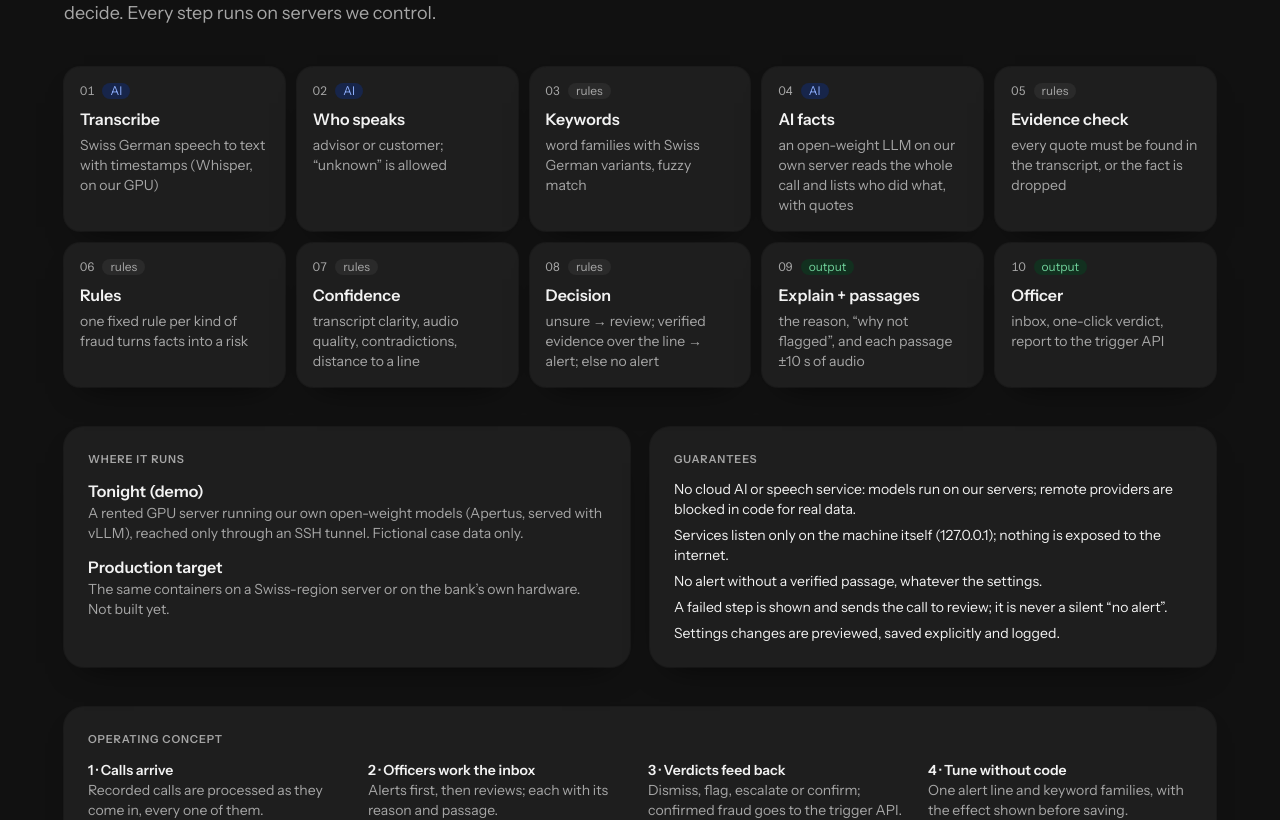
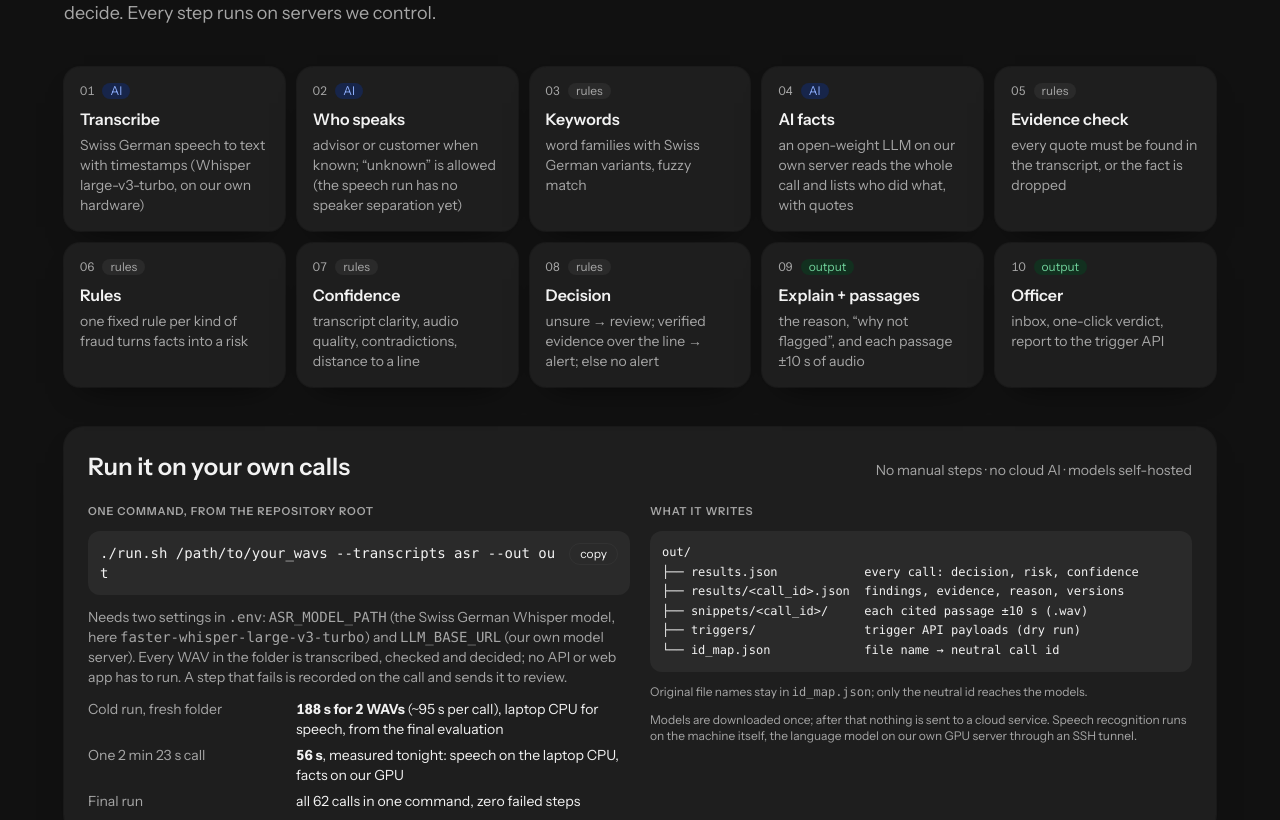
Before and after one commit to CPD9/sentinel, a Next.js app in the folder web/: page /how-it-runs in a window 1280 px wide. Shown: the part 220-1040 px from the top of the page. Built offline with nearby package versions, Linux system fonts and the light colour scheme; no server answers.

Commit message:
feat(web): 'Run it on your own calls' panel: one ./run.sh command, output tree, measured run times, what it needs

```diff
--- a/web/components/overview/how-it-runs.tsx
+++ b/web/components/overview/how-it-runs.tsx
@@ -6,8 +6,8 @@ import { getCall, getCalls } from "@/lib/data";
 import { useAsync } from "@/lib/use-async";
 
 const STEPS: { name: string; what: string; kind: "ai" | "rule" | "out" }[] = [
-  { name: "Transcribe", what: "Swiss German speech to text with timestamps (Whisper, on our GPU)", kind: "ai" },
-  { name: "Who speaks", what: "advisor or customer; “unknown” is allowed", kind: "ai" },
+  { name: "Transcribe", what: "Swiss German speech to text with timestamps (Whisper large-v3-turbo, on our own hardware)", kind: "ai" },
+  { name: "Who speaks", what: "advisor or customer when known; “unknown” is allowed (the speech run has no speaker separation yet)", kind: "ai" },
   { name: "Keywords", what: "word families with Swiss German variants, fuzzy match", kind: "rule" },
   { name: "AI facts", what: "an open-weight LLM on our own server reads the whole call and lists who did what, with quotes", kind: "ai" },
   { name: "Evidence check", what: "every quote must be found in the transcript, or the fact is dropped", kind: "rule" },
@@ -46,6 +46,8 @@ export function HowItRuns() {
           ))}
         </ol>
       </section>
+
+      <RunYourCalls />
 
       <section className="grid gap-5 lg:grid-cols-2">
         <div className="elevated space-y-3 rounded-[var(--radius-panel)] p-6">
@@ -91,3 +93,48 @@ export function HowItRuns() {
     </div>
   );
 }
+
+const CMD = "./run.sh /path/to/your_wavs --transcripts asr --out out";
+const TREE = `out/
+├── results.json            every call: decision, risk, confidence
+├── results/<call_id>.json  findings, evidence, reason, versions
+├── snippets/<call_id>/     each cited passage ±10 s (.wav)
+├── triggers/               trigger API payloads (dry run)
+└── id_map.json             file name → neutral call id`;
+
+/** Feasibility: one command over a folder of WAVs, what it writes, how long it took, what it needs. */
+function RunYourCalls() {
+  return (
+    <section aria-labelledby="run-own" className="elevated space-y-5 rounded-[var(--radius-panel)] p-6">
+      <div className="flex flex-wrap items-baseline justify-between gap-3">
+        <h2 id="run-own" className="text-title font-semibold">Run it on your own calls</h2>
+        <p className="text-sm text-muted-foreground">No manual steps · no cloud AI · models self-hosted</p>
+      </div>
+      <div className="grid gap-5 lg:grid-cols-2">
+        <div className="space-y-3">
+          <p className="eyebrow">One command, from the repository root</p>
+          <div className="flex items-start gap-2 rounded-xl bg-muted p-3">
+            <code className="min-w-0 flex-1 break-all font-mono text-sm">{CMD}</code>
+            <button type="button" onClick={() => void navigator.clipboard?.writeText(CMD).catch(() => {})} className="shrink-0 rounded-full border border-border px-2.5 py-0.5 text-xs hover:bg-background">copy</button>
+          </div>
+          <p className="text-sm text-muted-foreground">
+            Needs two settings in <code className="font-mono">.env</code>: <code className="font-mono">ASR_MODEL_PATH</code> (the Swiss German Whisper model,
+            here <code className="font-mono">faster-whisper-large-v3-turbo</code>) and <code className="font-mono">LLM_BASE_URL</code> (our own model server). Every WAV
+            in the folder is transcribed, checked and decided; no API or web app has to run. A step that fails is recorded on the call and sends it to review.
+          </p>
+          <dl className="grid grid-cols-[minmax(0,12rem)_1fr] gap-x-4 gap-y-1.5 text-sm">
+            <dt className="text-muted-foreground">Cold run, fresh folder</dt><dd><b className="tabular">188 s for 2 WAVs</b> (~95 s per call), laptop CPU for speech, from the final evaluation</dd>
+            <dt className="text-muted-foreground">One 2 min 23 s call</dt><dd><b className="tabular">56 s</b>, measured tonight: speech on the laptop CPU, facts on our GPU</dd>
+            <dt className="text-muted-foreground">Final run</dt><dd>all 62 calls in one command, zero failed steps</dd>
+          </dl>
+        </div>
+        <div className="space-y-3">
+          <p className="eyebrow">What it writes</p>
+          <pre className="overflow-x-auto whitespace-pre rounded-xl bg-muted p-3 font-mono text-xs leading-relaxed">{TREE}</pre>
+          <p className="text-xs text-muted-foreground">Original file names stay in <code className="font-mono">id_map.json</code>; only the neutral id reaches the models.</p>
+          <p className="text-xs text-muted-foreground">Models are downloaded once; after that nothing is sent to a cloud service. Speech recognition runs on the machine itself, the language model on our own GPU server through an SSH tunnel.</p>
+        </div>
+      </div>
+    </section>
+  );
+}
```
